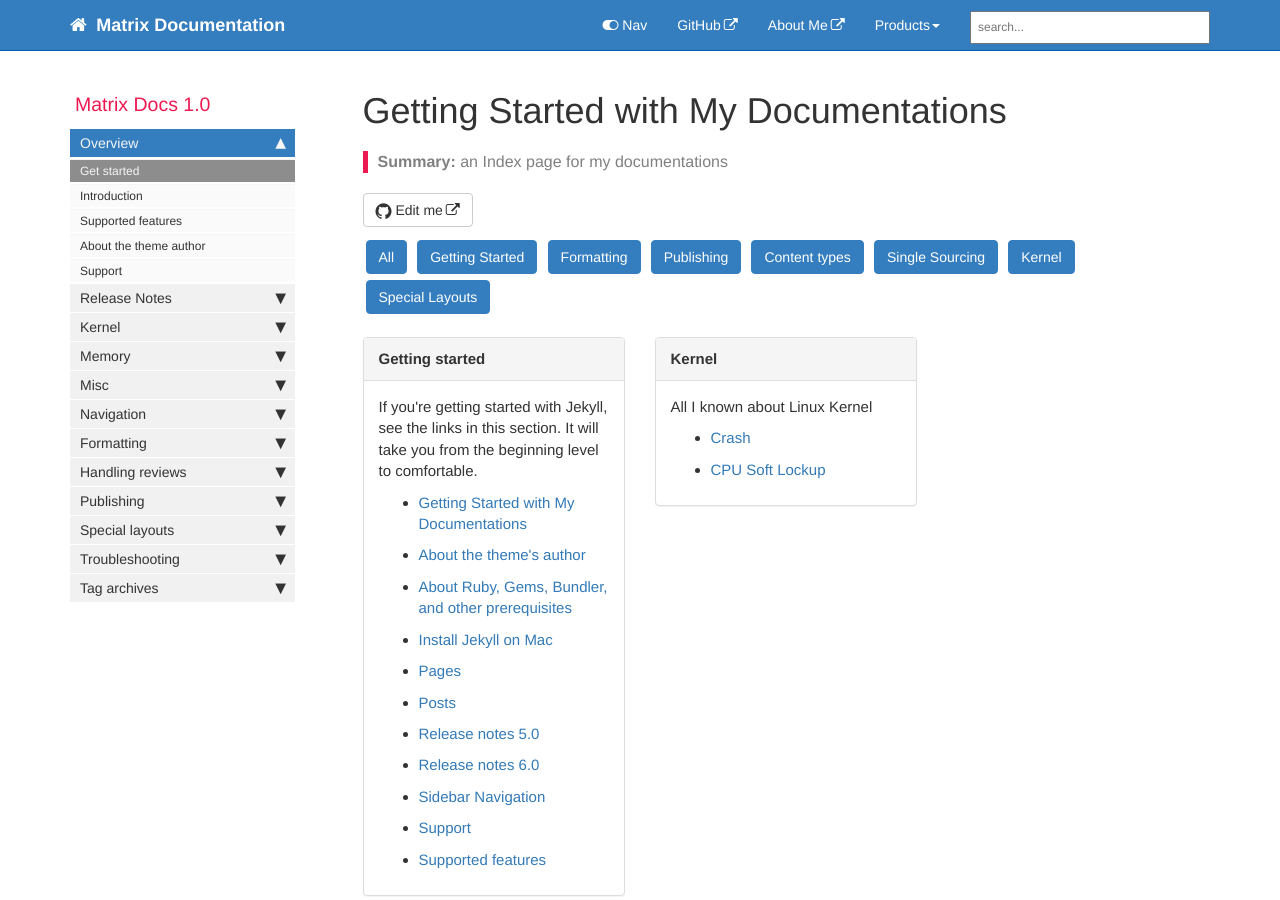
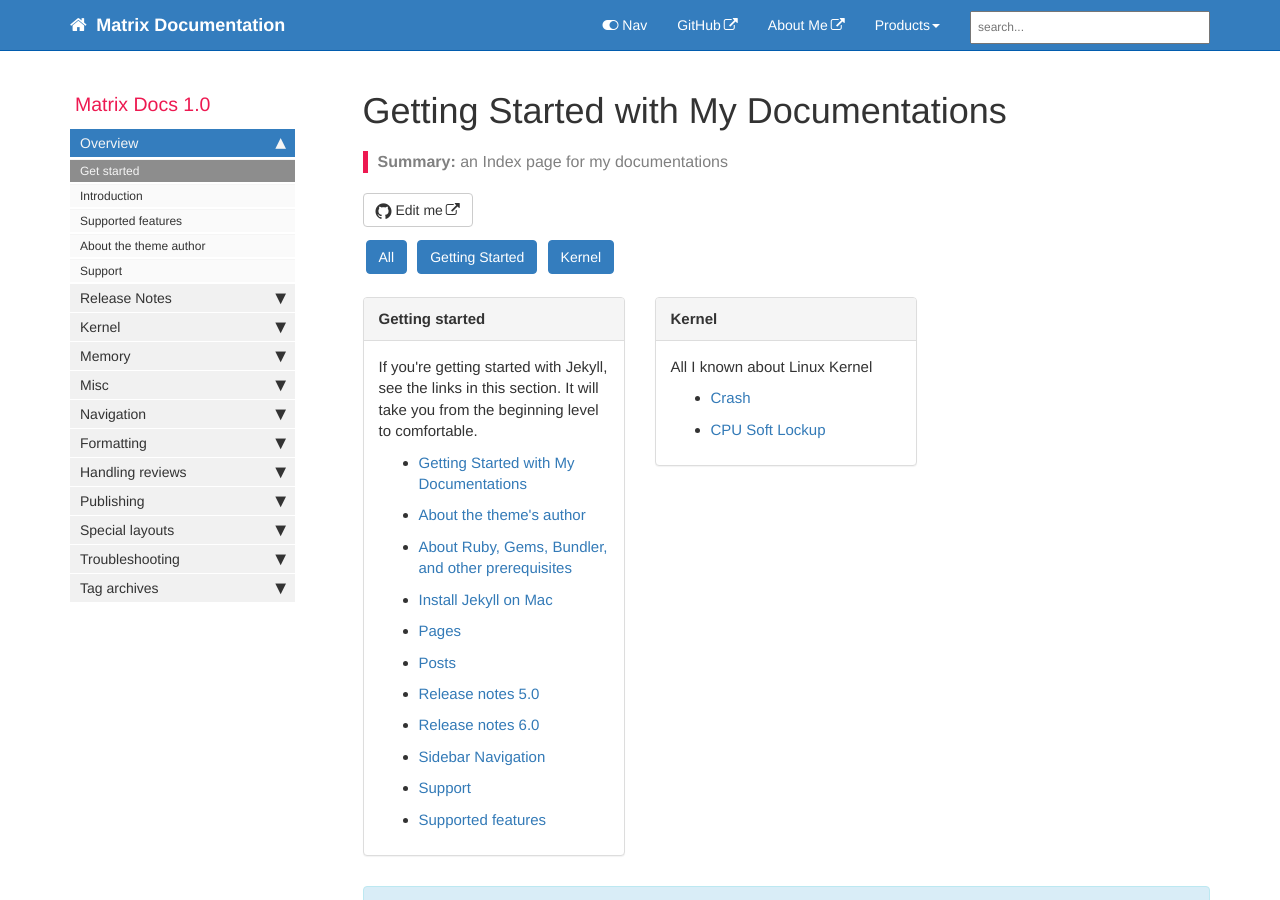
Before and after one commit to matrixzj/documentations, a Jekyll site: the page built from index.html, in a window 1280 px wide and 900 px high. Built offline with Jekyll 4.4.1, drawn with Linux system fonts in a browser that asks for light colours; comment, search, counter and statistics services are not loaded.

Commit message:
There are 1 files have been modified at 2019-06-17 09:40:13 . 	-rw-r--r-- 1 jzou ops 2946 Jun 17 09:40 index.html No files have been added. No files have been deleted. No file type has been changed.

```diff
--- a/index.html
+++ b/index.html
@@ -22,12 +22,7 @@ sidebar: mydoc_sidebar
       <div class="filter-options">
       <button class="btn btn-primary" data-group="all">All</button>
       <button class="btn btn-primary" data-group="getting_started">Getting Started</button>
-      <button class="btn btn-primary" data-group="formatting">Formatting</button>
-      <button class="btn btn-primary" data-group="publishing">Publishing</button>
-      <button class="btn btn-primary" data-group="content-types">Content types</button>
-      <button class="btn btn-primary" data-group="single_sourcing">Single Sourcing</button>
       <button class="btn btn-primary" data-group="kernel">Kernel</button>
-      <button class="btn btn-primary" data-group="special_layouts">Special Layouts</button>
     </div>
 
 <div id="grid" class="row">
```
